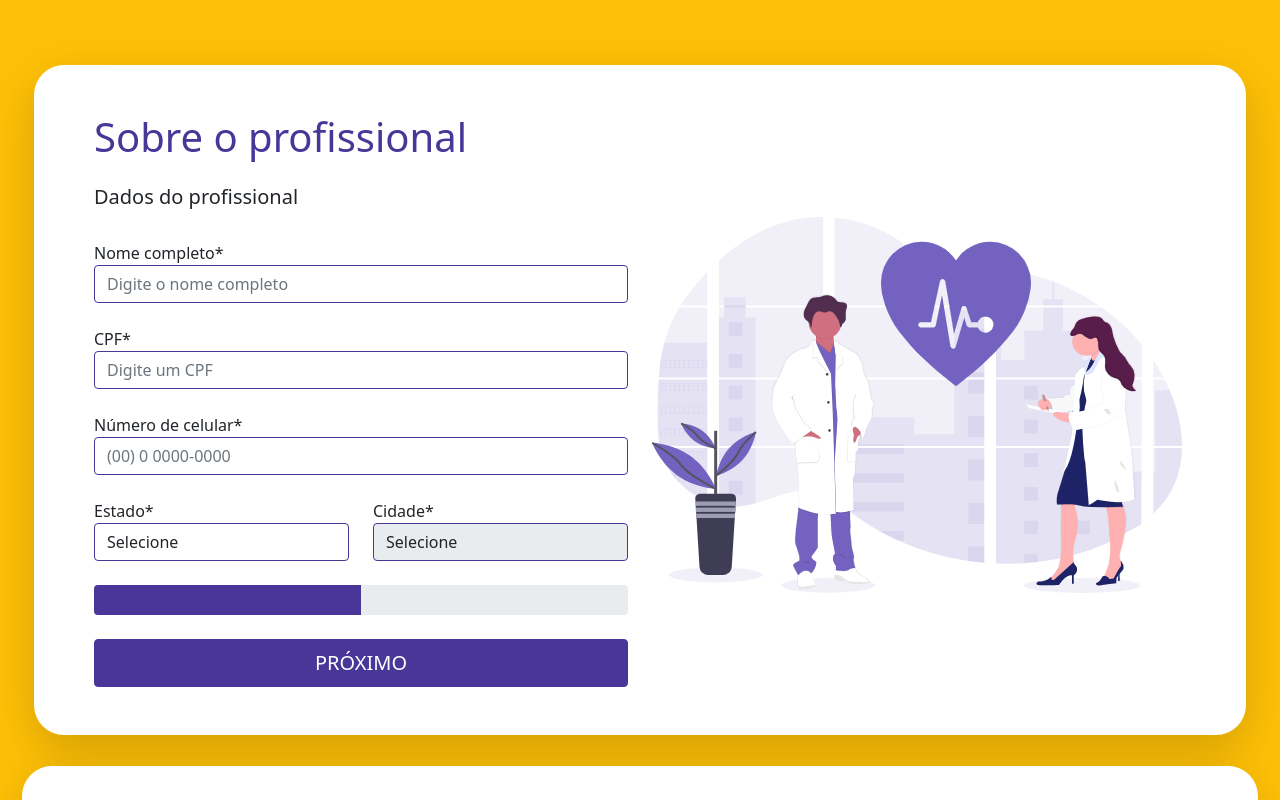
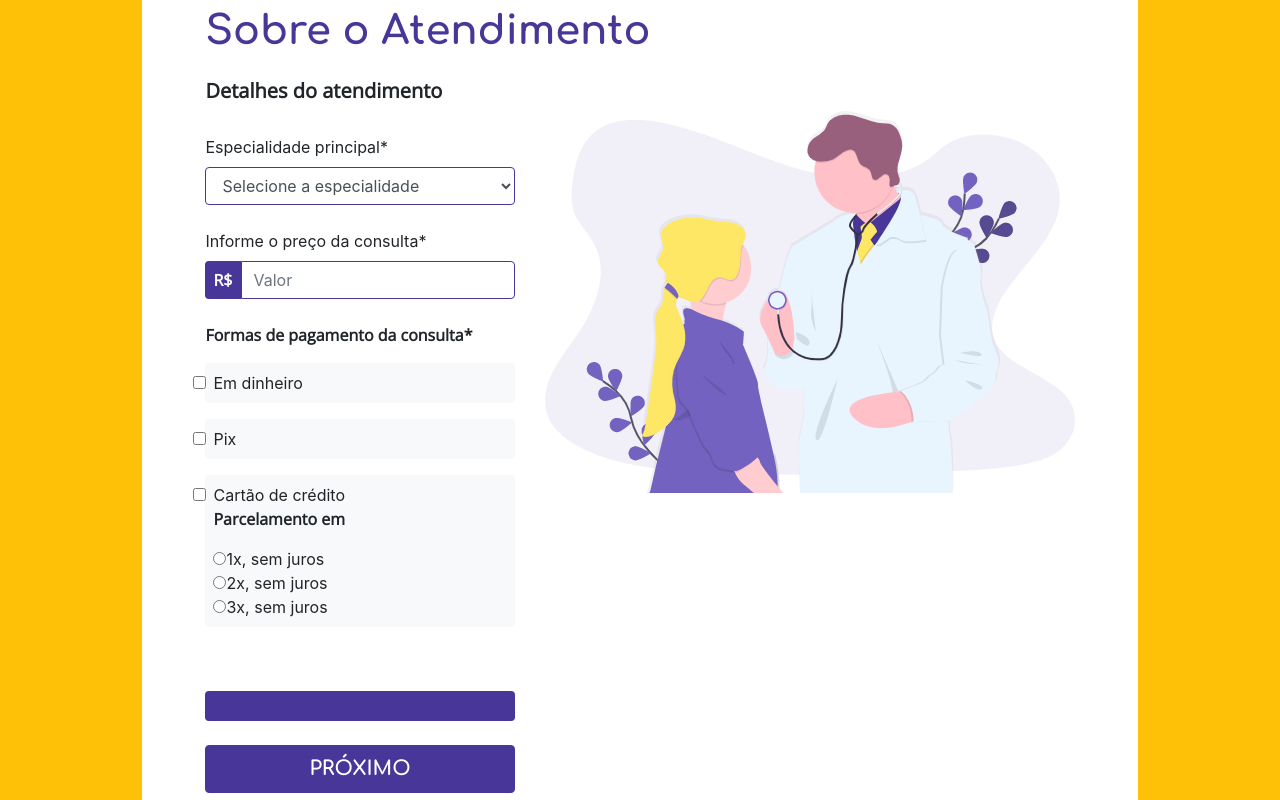
Before and after one commit to LuisSempre/testefacilconsulta, a Vue app: page /#/about/1 in a window 1280 px wide. Shown: the top 800 px of the page. Built offline with nearby package versions, Linux system fonts and the light colour scheme.

Commit message:
Add fonts

```diff
--- a/package.json
+++ b/package.json
@@ -8,11 +8,10 @@
     "lint": "vue-cli-service lint"
   },
   "dependencies": {
-    "autoprefixer": "10.4.5",
-    "bootstrap": "^5.1.3",
+    "bootstrap": "4.0.0",
     "core-js": "^3.8.3",
     "vue": "^2.6.14",
-    "vue-router": "^4.0.15"
+    "vue-router": "3"
   },
   "devDependencies": {
     "@babel/core": "^7.12.16",
--- a/public/index.html
+++ b/public/index.html
@@ -1,20 +1,60 @@
 <!DOCTYPE html>
 <html lang="">
   <head>
-    <meta charset="utf-8">
-    <meta http-equiv="X-UA-Compatible" content="IE=edge">
-    <meta name="viewport" content="width=device-width,initial-scale=1.0">
-    <link rel="icon" href="<%= BASE_URL %>favicon.ico">
-
+    <meta charset="utf-8" />
+    <meta http-equiv="X-UA-Compatible" content="IE=edge" />
+    <meta name="viewport" content="width=device-width,initial-scale=1.0" />
+    <link rel="icon" href="<%= BASE_URL %>favicon.ico" />
     <title><%= htmlWebpackPlugin.options.title %></title>
   </head>
   <body>
     <noscript>
-        <strong>We're sorry but <%= htmlWebpackPlugin.options.title %> doesn't
-            work properly without JavaScript enabled. Please enable it to
-            continue.</strong>
+      <strong
+        >We're sorry but <%= htmlWebpackPlugin.options.title %> doesn't work
+        properly without JavaScript enabled. Please enable it to
+        continue.</strong
+      >
     </noscript>
     <div id="app"></div>
     <!-- built files will be auto injected -->
   </body>
+  <style>
+    @font-face {
+      font-family: "Comfortaa-Regular";
+      src: url("/fonts/Comfortaa/Comfortaa-Regular.ttf") format("truetype");
+    }
+    @font-face {
+      font-family: "Comfortaa-Light";
+      src: url("/fonts/Comfortaa/Comfortaa-Light.ttf") format("truetype");
+    }
+    @font-face {
+      font-family: "Comfortaa-Medium";
+      src: url("/fonts/Comfortaa/Comfortaa-Medium.ttf") format("truetype");
+    }
+    @font-face {
+      font-family: "Comfortaa-SemiBold";
+      src: url("/fonts/Comfortaa/Comfortaa-SemiBold.ttf") format("truetype");
+    }
+    @font-face {
+      font-family: "Comfortaa-Bold";
+      src: url("/fonts/Comfortaa/Comfortaa-Bold.ttf") format("truetype");
+    }
+    @font-face {
+      font-family: "OpenSans-Bold";
+      src: url("/fonts/OpenSans/OpenSans-Bold.ttf") format("truetype");
+    }
+    @font-face {
+      font-family: "OpenSans-Regular";
+      src: url("/fonts/OpenSans/OpenSans-Regular.ttf") format("truetype");
+    }
+
+    h1, button {
+      font-family: "Comfortaa-Bold", cursive;
+      font-weight: bold;
+    }
+    h2, h3, h5, h6, p, span {
+      font-family: "OpenSans-Regular", cursive;
+      font-weight: bold;
+    }
+  </style>
 </html>
--- a/src/App.vue
+++ b/src/App.vue
@@ -1,22 +1,12 @@
 <template>
-  <div id="app">
-    <SobreProfessional />
-    <sobre-atendimento />
+  <div>
+    <router-view></router-view>
   </div>
 </template>
 
 <script>
-import SobreProfessional from "./components/SobreProfessional"
-import SobreAtendimento from "./components/SobreAtendimento"
+import "bootstrap/dist/css/bootstrap.css";
 export default {
-  name: "App",
-  components: {
-    SobreProfessional,
-    SobreAtendimento
-  },
+	name: "App",
 };
 </script>
-
-<style>
-
-</style>
--- a/src/components/SobreProfessional.vue
+++ b/src/components/AboutPro.vue
@@ -15,7 +15,6 @@
                   placeholder="Digite o nome completo"
                 />
               </div>
-              <div class="row">
               <div class="mt-4">
                 <label for="exampleInputPassword1">CPF*</label>
                 <input
@@ -31,7 +30,6 @@
                   class="form-control"
                   placeholder="(00) 0 0000-0000"
                 />
-                </div>
               </div>
               <div class="row mt-4">
                 <div class="col">
@@ -57,6 +55,7 @@
                   aria-valuemax="100"
                 ></div>
               </div>
+              <router-link to="/about/:about">
                 <button
                   type="submit"
                   class="
@@ -70,6 +69,7 @@
                 >
                   próximo
                 </button>
+              </router-link>
             </div>
 
             <div class="col">
@@ -84,9 +84,7 @@
 
 <script>
 import "bootstrap/dist/css/bootstrap.css";
-export default {
-  setup() {},
-};
+export default {};
 </script>
 <style scoped>
 select {
@@ -124,5 +122,4 @@ h1 {
 .progress-bar {
   background-color: #483698;
 }
-
 </style>
--- a/src/components/SobreAtendimento.vue
+++ b/src/components/AboutService.vue
@@ -13,7 +13,7 @@
                   <option value="">Selecione a especialidade</option>
                 </select>
               </div>
-              <div class="row py-4">
+              <div class="py-4">
                 <div>
                   <label for="exampleInputEmail1"
                     >Informe o preço da consulta*</label
@@ -47,8 +47,9 @@
                     <input
                       class="form-check-input"
                       type="checkbox"
+                      name="blankRadio"
+                      id="blankRadio1"
                       value="option1"
-                      id="defaultCheck1"
                     />
                     <label class="form-check-label" for="defaultCheck1">
                       Em dinheiro
@@ -58,8 +59,9 @@
                     <input
                       class="form-check-input"
                       type="checkbox"
-                      value="option2"
-                      id="defaultCheck2"
+                      name="blankRadio"
+                      id="blankRadio1"
+                      value="option1"
                     />
                     <label class="form-check-label" for="defaultCheck2">
                       Pix
@@ -69,8 +71,9 @@
                     <input
                       class="form-check-input"
                       type="checkbox"
-                      value="option3"
-                      id="defaultCheck3"
+                      name="blankRadio"
+                      id="blankRadio1"
+                      value="option1"
                     />
                     <label class="form-check-label" for="defaultCheck3">
                       Cartão de crédito
@@ -155,7 +158,7 @@
 <script>
 import "bootstrap/dist/css/bootstrap.css";
 export default {
-  setup() {},
+	props: ["about"],
 };
 </script>
 <style scoped>
@@ -197,6 +200,6 @@ h1 {
 
 span {
   background-color: #483698;
-  border-radius: 0.25rem;
+  border-radius: 0.25rem 0 0 0.25rem;
 }
 </style>
--- a/src/main.js
+++ b/src/main.js
@@ -1,8 +1,31 @@
-import Vue from 'vue'
-import App from './App.vue'
+import Vue from "vue";
+import App from "./App.vue";
+import VueRouter from "vue-router";
+import AboutPro	from "./components/AboutPro.vue";
+import AboutService from "./components/AboutService.vue";
 
-Vue.config.productionTip = false
+Vue.use(VueRouter);
+
+const router = new VueRouter({
+	routes: [
+		{
+			path: "/about",
+			component: AboutPro
+		},
+		{
+			path: "/about/:about",
+			component: AboutService,
+			props: true
+		},
+		{
+			path: "/",
+			redirect: "/about"
+		}
+	]
+});
+Vue.config.productionTip = false;
 
 new Vue({
-  render: h => h(App),
-}).$mount('#app')
+	router,
+	render: h => h(App),
+}).$mount("#app");
```
Also changed, not shown: 2 other files (tests, documents, lock files or other folders). Lines whose indentation alone changed are shown as unchanged.
